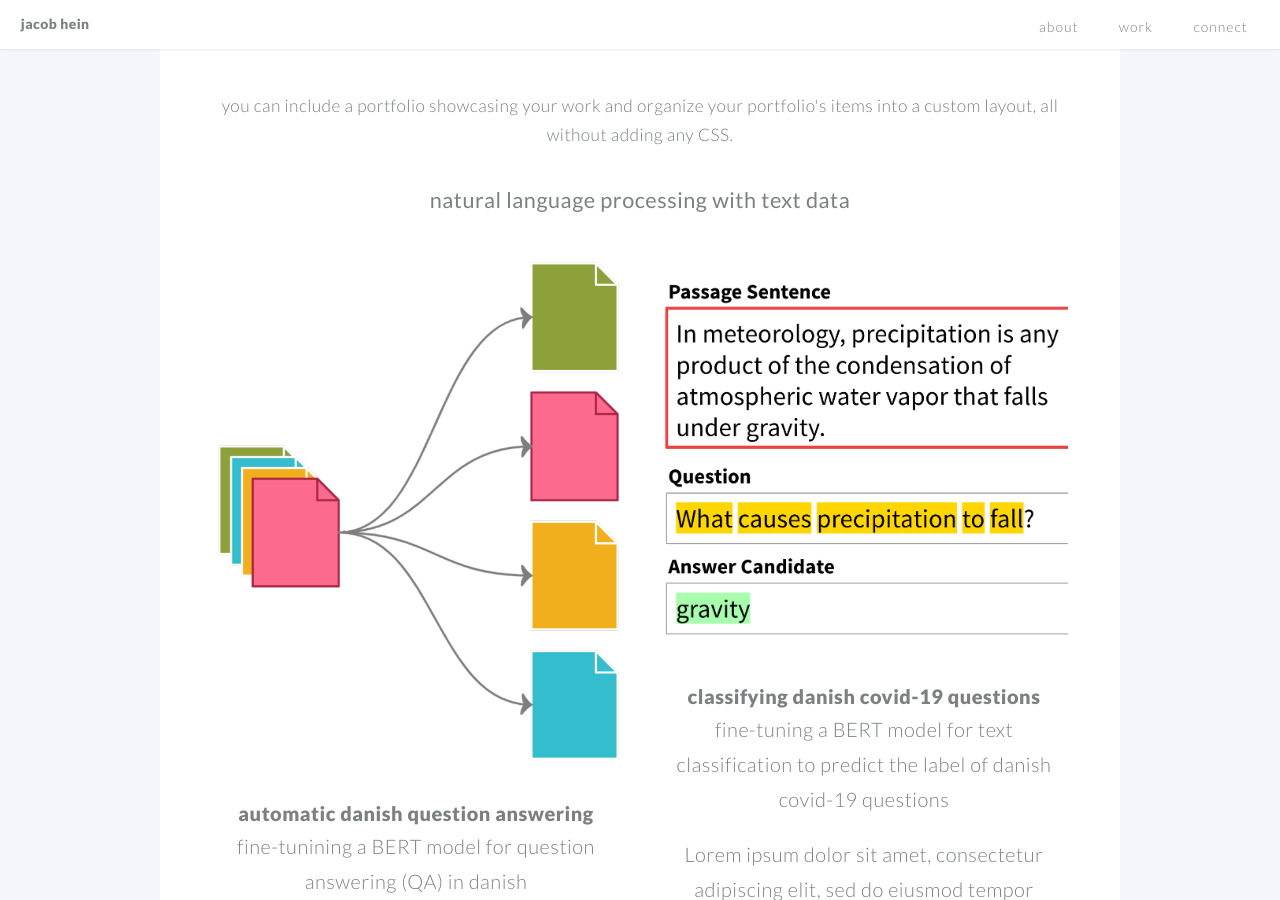
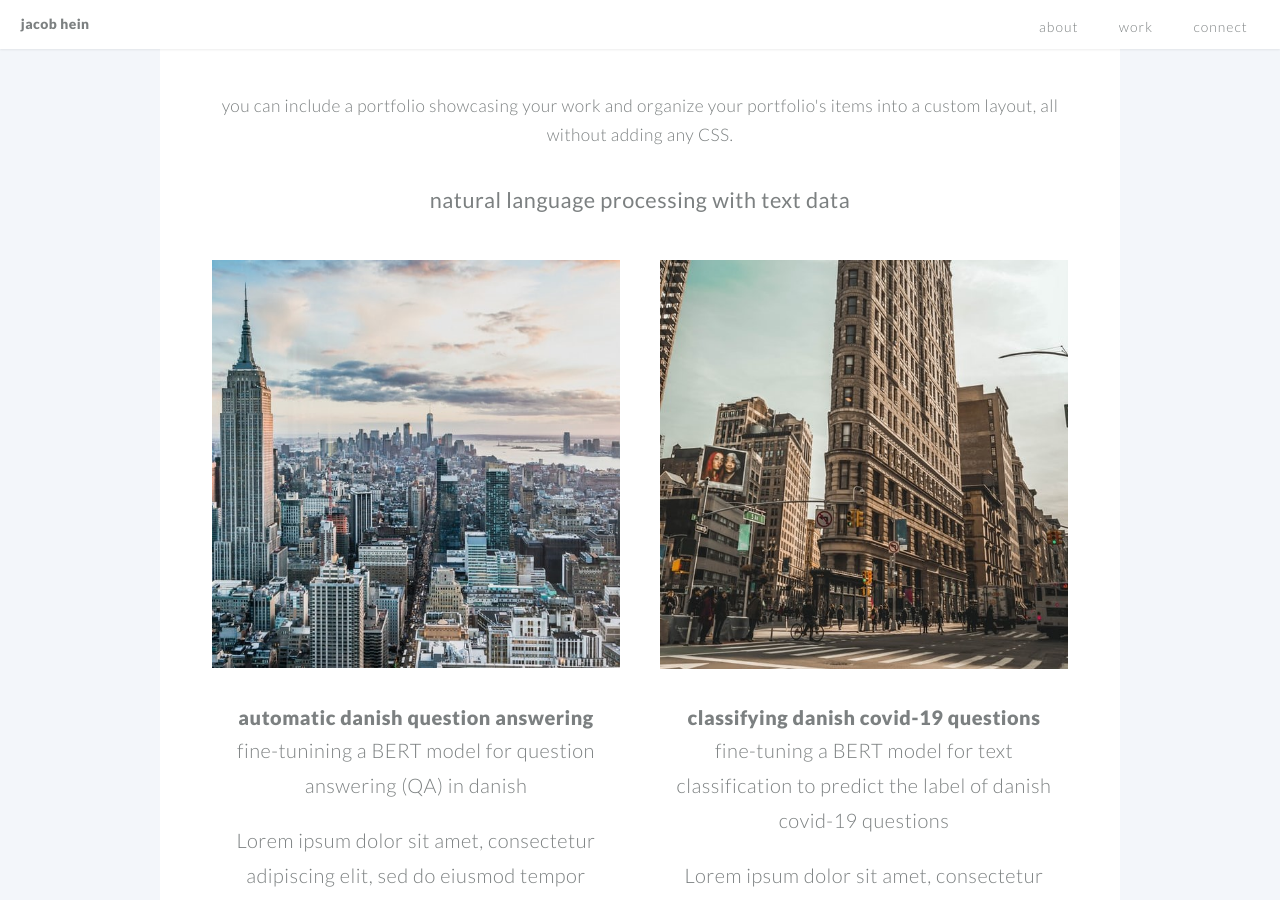
Before and after one commit to jacob-hein/jacobhein.com, a Jekyll site: the page built from index.md, in a window 1280 px wide and 900 px high, scrolled down 1782 px. Built offline with Jekyll 4.4.1, drawn with Linux system fonts in a browser that asks for light colours.

Commit message:
Update work.yml

```diff
--- a/_data/work.yml
+++ b/_data/work.yml
@@ -5,9 +5,9 @@ work:
   - category: natural language processing with text data
     items:
       - item: example.html
-        image: /images/CLS.png # optionally, include the file path for an image for each item
+        image: /images/NYC1.jpg # optionally, include the file path for an image for each item
       - item: example2.html
-        image: /images/QA.png
+        image: /images/NYC2.jpg
       #- item: example2.html
       #  image: /images/NYC3.jpg
       #- item: example3.html
```
